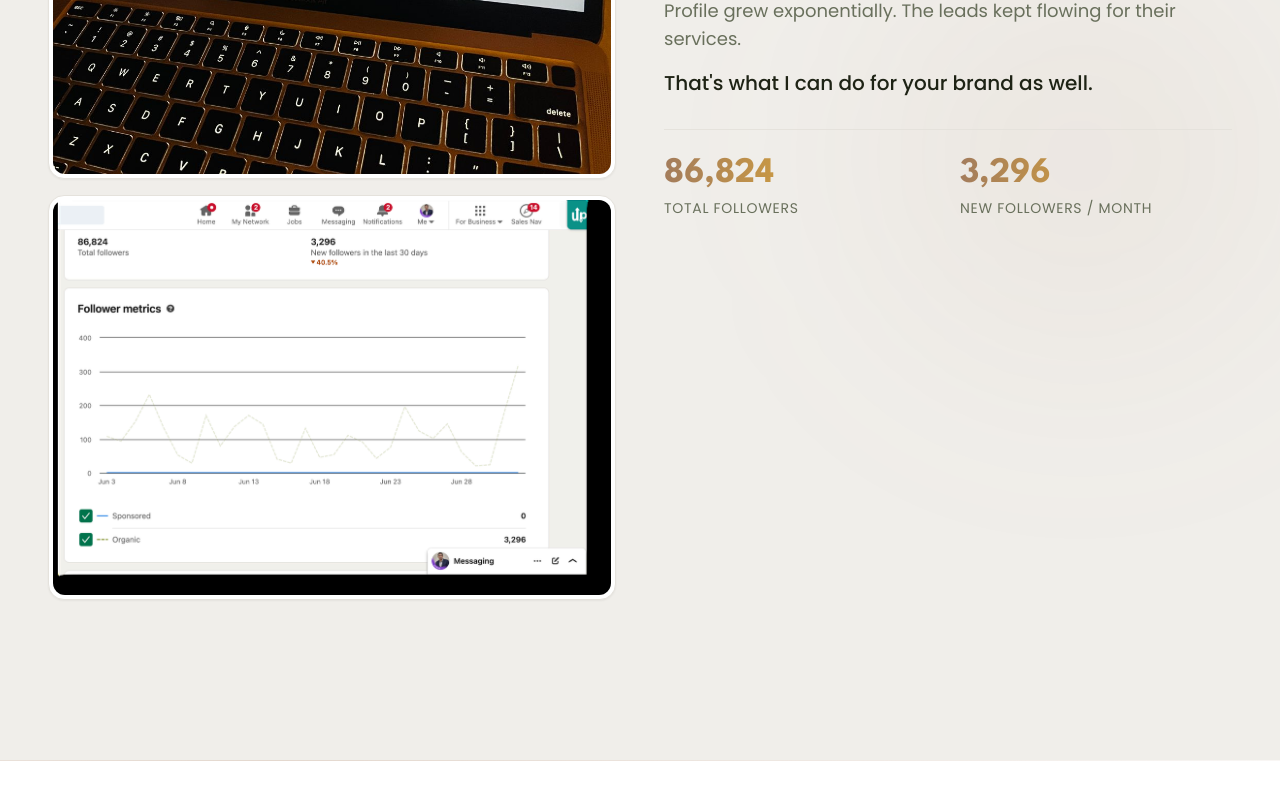
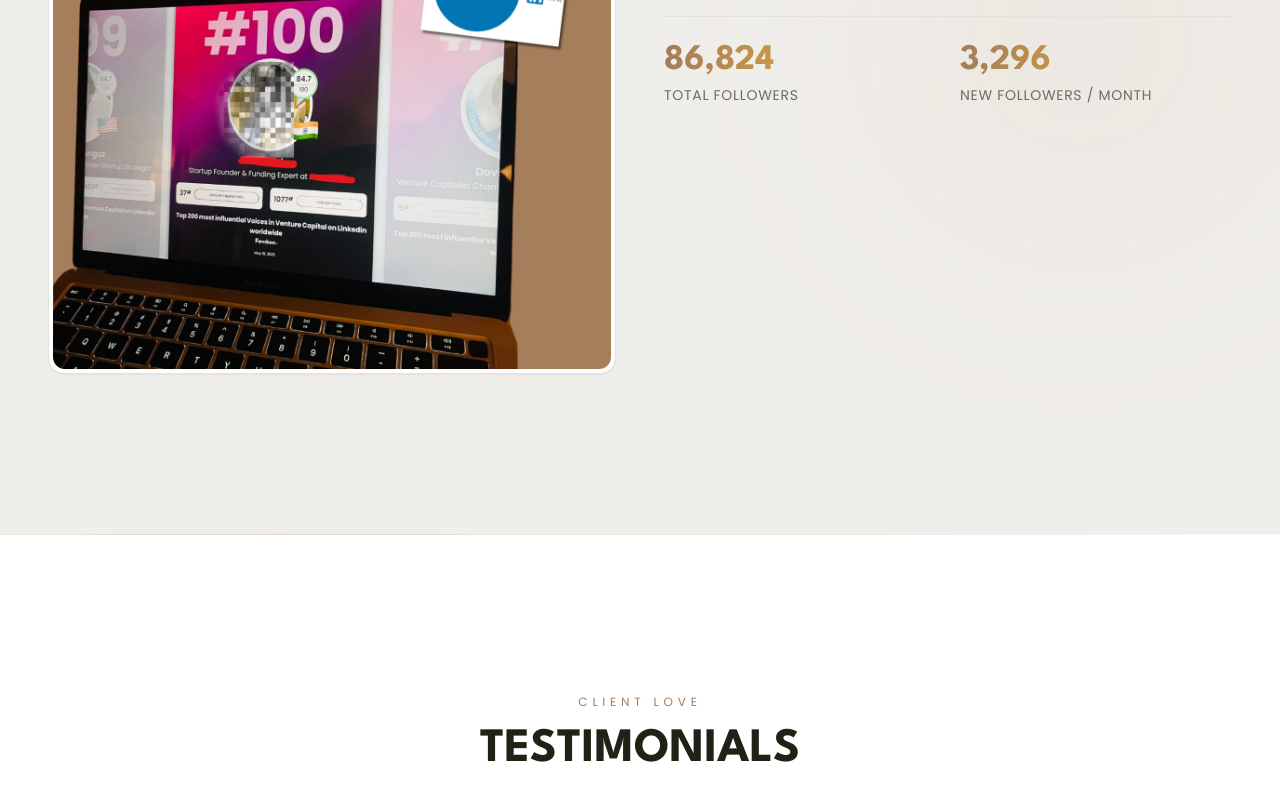
Before and after one commit to Ahsan786123/mantasha.portfolio, a React (Vite) app: page / in a window 1280 px wide. Shown: the part 6525-7322 px from the top of the page. Built offline with nearby package versions, Linux system fonts and the light colour scheme; the HTML template or start-up script is replaced by a standard one.

Commit message:
updated special client section

```diff
--- a/src/components/CaseStudy.tsx
+++ b/src/components/CaseStudy.tsx
@@ -1,5 +1,4 @@
-import caseImg from "@/assets/case-study.jpg";
-import caseImg2 from "@/assets/case-study-2.png";
+import caseImg from "@/assets/special_win.png";
 import { useScrollReveal } from "@/hooks/useScrollReveal";
 
 const CaseStudy = () => {
@@ -21,9 +20,7 @@ const CaseStudy = () => {
             <div className="rounded-2xl overflow-hidden bg-background border border-border shadow-sm hover:shadow-lg transition-all duration-500 p-1 group">
               <img src={caseImg} alt="Client case study results" className="w-full rounded-xl transition-transform duration-700 group-hover:scale-[1.02]" loading="lazy" />
             </div>
-            <div className="rounded-2xl overflow-hidden bg-background border border-border shadow-sm hover:shadow-lg transition-all duration-500 p-1 group">
-              <img src={caseImg2} alt="Client ranking achievement" className="w-full rounded-xl transition-transform duration-700 group-hover:scale-[1.02]" loading="lazy" />
-            </div>
+
           </div>
           <div className="space-y-8">
             <h3 className="font-heading text-2xl md:text-3xl lg:text-4xl font-bold uppercase text-foreground">
```
Also changed, not shown: src/assets/special_win.png (added).
